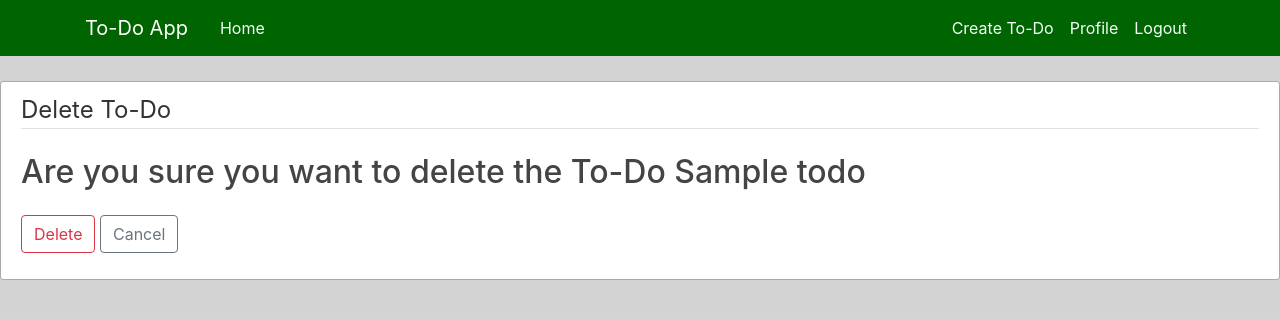
After one commit to DanielG-H/todo_app, a Django app: page /toDo/1/delete/ in a window 1280 px wide. The commit adds this page. Shown: the top 319 px of the page. Run offline with Django 3.2, Linux system fonts and the light colour scheme; a user stored in the database is signed in; tables that the repository leaves empty hold one stand-in row (values such as "Sample post"); some libraries are stand-ins or nearby versions.

Commit message:
feat: add delete, create and update views, forms and urls

```diff
--- a/toDo/templates/toDo/base.html
+++ b/toDo/templates/toDo/base.html
@@ -25,18 +25,17 @@
             <div class="collapse navbar-collapse" id="navbarToggle">
                 <div class="navbar-nav mr-auto">
                     <a class="nav-item nav-link" href="{% url 'toDo-home' %}">Home</a>
-                    <a class="nav-item nav-link" href="#">About</a>
                 </div>
                 <!-- Navbar Right Side -->
                 <div class="navbar-nav">
-{#                    {% if user.is_authenticated %}#}
-{#                        <a class="nav-item nav-link" href="#">Create Post</a>#}
-{#                        <a class="nav-item nav-link" href="#">Profile</a>#}
-{#                        <a class="nav-item nav-link" href="#">Logout</a>#}
-{#                    {% else %}#}
-{#                        <a class="nav-item nav-link" href="#">Login</a>#}
-{#                        <a class="nav-item nav-link" href="#">Register</a>#}
-{#                    {% endif %}#}
+                    {% if user.is_authenticated %}
+                        <a class="nav-item nav-link" href="{% url 'toDo_create' %}">Create To-Do</a>
+                        <a class="nav-item nav-link" href="{% url 'profile' %}">Profile</a>
+                        <a class="nav-item nav-link" href="{% url 'logout' %}">Logout</a>
+                    {% else %}
+                        <a class="nav-item nav-link" href="{% url 'login' %}">Login</a>
+                        <a class="nav-item nav-link" href="{% url 'register' %}">Register</a>
+                    {% endif %}
                 </div>
             </div>
         </div>
--- a/toDo/templates/toDo/home.html
+++ b/toDo/templates/toDo/home.html
@@ -13,13 +13,11 @@
                 <div class="card-body">
                     <h2 class="card-title">{{ todo.title }}</h2>
                     <h5 class="card-text"> Due Date - {{ todo.due_date }}</h5>
-                    <h5 class="card-text"> Date Posted - {{ todo.date_posted }}</h5>
-                    <p class="card-text">{{ todo.description }}</p>
                      <a class="mr-4">{{ todo.status }}</a>
                     <a class="mr-4" href="#">{{ todo.author }}</a>
                 </div>
                 <div class="card-footer">
-                    <a href="#" class="btn btn-primary">View Details</a>
+                    <a href="{% url 'toDo-post_detail' pk=todo.id %}" class="btn btn-primary">View Details</a>
                 </div>
             </div>
         </div>
--- /dev/null
+++ b/toDo/templates/toDo/toDo_confirm_delete.html
@@ -0,0 +1,18 @@
+{% extends "toDo/base.html" %}
+{% load crispy_forms_tags %}
+{% block content %}
+    <div class="content-section">
+        <form method="POST">
+              {% csrf_token %}
+              <fieldset class="form-group">
+                  <legend class="border-bottom mb-4">Delete To-Do</legend>
+                  <h2> Are you sure you want to delete the To-Do {{ object.title }}</h2>
+                  {{ form|crispy }}
+              </fieldset>
+              <div class="form-group">
+                  <button class="btn btn-outline-danger" type="submit"> Delete </button>
+                  <a class="btn btn-outline-secondary" href="{% url 'toDo-post_detail' object.id %}"> Cancel </a>
+              </div>
+        </form>
+    </div>
+{% endblock content %}
--- a/toDo/urls.py
+++ b/toDo/urls.py
@@ -1,7 +1,10 @@
 from django.urls import path
-# from .views import PostListView
-from . import views
+from .views import ToDoListView, ToDoDetailView, ToDoCreateView, ToDoUpdateView,  ToDoDeleteView
 
 urlpatterns = [
-    path('', views.home, name='toDo-home')
+    path('', ToDoListView.as_view(), name='toDo-home'),
+    path('toDo/<int:pk>', ToDoDetailView.as_view(), name="toDo-post_detail"),
+    path('toDo/new/', ToDoCreateView.as_view(), name="toDo_create"),
+    path('toDo/<int:pk>/update/', ToDoUpdateView.as_view(), name="toDo_update"),
+    path('toDo/<int:pk>/delete/', ToDoDeleteView.as_view(), name="toDo_delete"),
 ]
--- a/toDo/views.py
+++ b/toDo/views.py
@@ -1,5 +1,7 @@
 from django.shortcuts import render
-from django.views.generic import ListView, DetailView
+from django.contrib.auth.mixins import LoginRequiredMixin, UserPassesTestMixin
+from django.contrib.auth.models import User
+from django.views.generic import ListView, DetailView, CreateView, UpdateView, DeleteView
 from .models import ToDo
 
 
@@ -10,13 +12,48 @@ def home(request):
     return render(request, 'toDo/home.html', context)
 
 
-class PostListView(ListView):
+class ToDoListView(ListView):
     model = ToDo
     template_name = 'toDo/home.html'
     context_object_name = 'todos'
     ordering = ['-date_posted']
 
 
-class PostDetailView(DetailView):
+class ToDoDetailView(DetailView):
     model = ToDo
     template_name = 'toDo/toDo-post_detail.html'
+
+
+class ToDoCreateView(LoginRequiredMixin, CreateView):
+    model = ToDo
+    fields = ['title', 'description', 'status', 'due_date']
+
+    def form_valid(self, form):
+        form.instance.author = self.request.user
+        return super().form_valid(form)
+
+
+class ToDoUpdateView(LoginRequiredMixin, UserPassesTestMixin, UpdateView):
+    model = ToDo
+    fields = ['title', 'description', 'status', 'due_date']
+
+    def form_valid(self, form):
+        form.instance.author = self.request.user
+        return super().form_valid(form)
+
+    def test_func(self):
+        todo = self.get_object()
+        if self.request.user == todo.author:
+            return True
+        return False
+
+
+class ToDoDeleteView(LoginRequiredMixin, UserPassesTestMixin, DeleteView):
+    model = ToDo
+    success_url = '/'
+
+    def test_func(self):
+        todo = self.get_object()
+        if self.request.user == todo.author:
+            return True
+        return False
--- a/todo_app/urls.py
+++ b/todo_app/urls.py
@@ -14,9 +14,20 @@ Including another URLconf
     2. Add a URL to urlpatterns:  path('blog/', include('blog.urls'))
 """
 from django.contrib import admin
+from django.contrib.auth import views as auth_views
 from django.urls import path, include
+from django.conf import settings
+from django.conf.urls.static import static
+from users import views as user_views
 
 urlpatterns = [
     path('admin/', admin.site.urls),
+    path('register/', user_views.register, name="register"),
+    path('profile/', user_views.profile, name="profile"),
+    path('login/', auth_views.LoginView.as_view(template_name='users/login.html'), name="login"),
+    path('logout/', auth_views.LogoutView.as_view(template_name='users/logout.html'), name="logout"),
     path('', include('toDo.urls')),
 ]
+
+if settings.DEBUG:
+    urlpatterns += static(settings.MEDIA_URL, document_root=settings.MEDIA_ROOT)
```
Also changed, not shown: toDo/templates/toDo/toDo_form.html (added, +16 -0 lines), todo_app/settings.py (+8 -0 lines).
